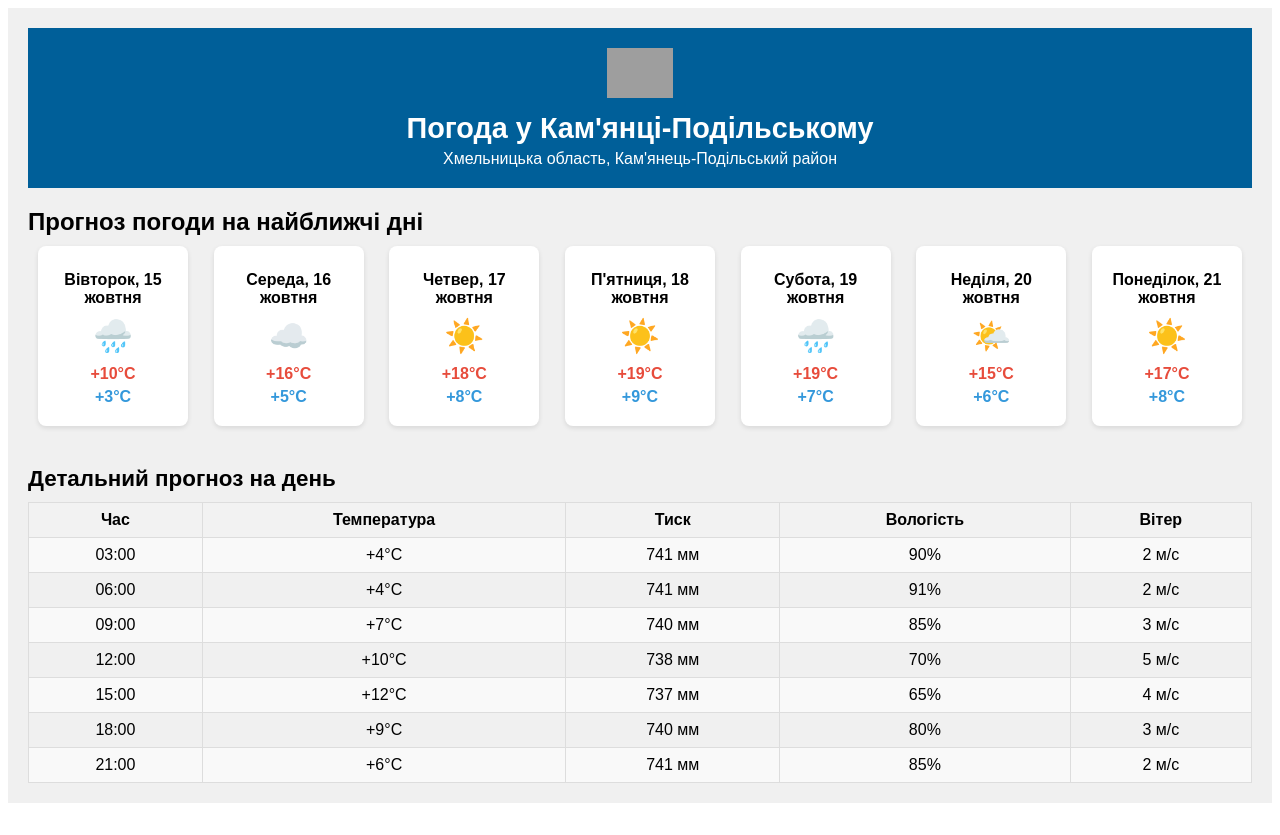
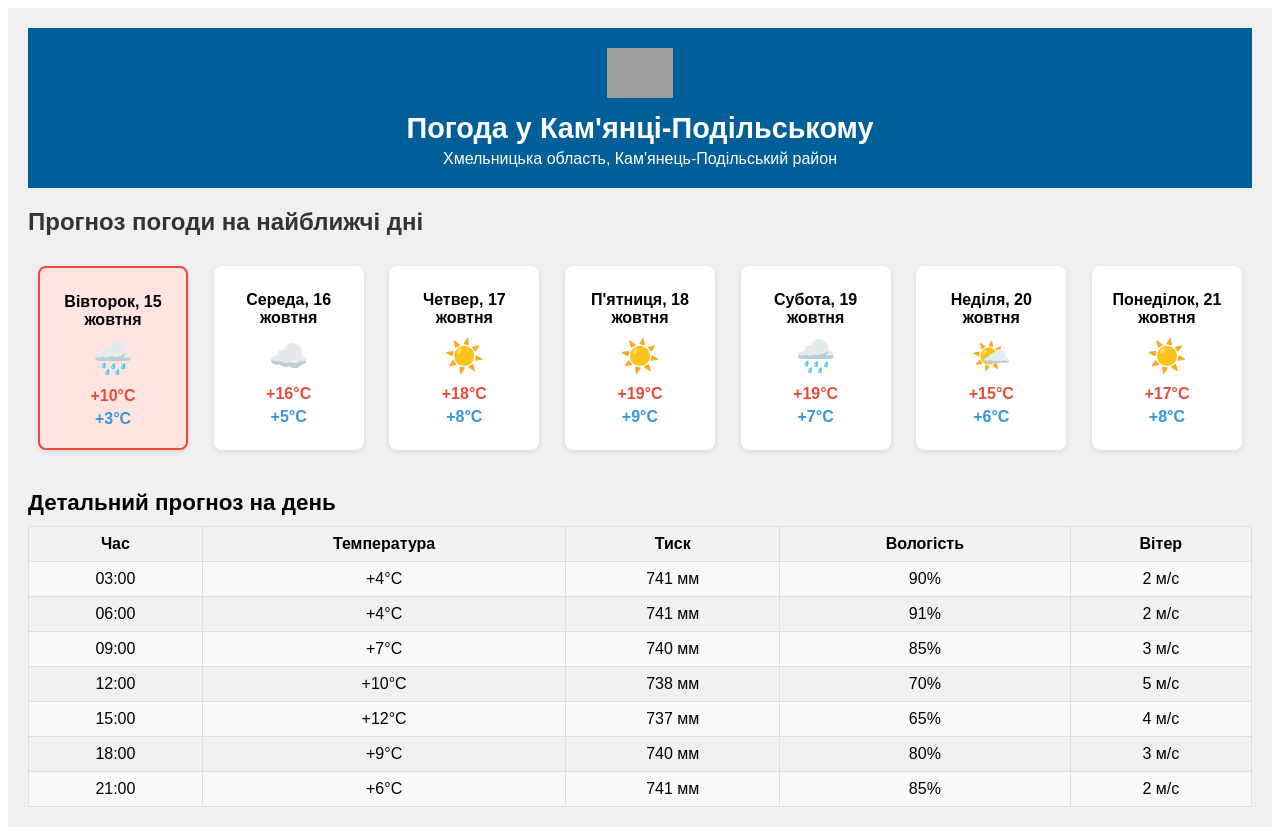
Before and after one commit to IT-Kamianets/weathersense, an Angular app: page / in a window 1280 px wide. Before the commit the page ends 811 px from the top, so only its background shows below. Built offline with nearby package versions, Linux system fonts and the light colour scheme; grey boxes are pictures that could not be loaded.

Commit message:
Update app.component.scss

```diff
--- a/src/app/app.component.scss
+++ b/src/app/app.component.scss
@@ -36,11 +36,16 @@ main {
 }
 
 .forecast {
+    h2 {
+        margin-bottom: 20px;
+        font-size: 1.5em;
+        color: #333;
+    }
+
     .forecast-days {
         display: flex;
         justify-content: space-between;
         flex-wrap: wrap;
-    }
 
         .day {
             background-color: white;
@@ -69,6 +74,12 @@ main {
             .temp-min {
                 color: #3498db;
                 font-weight: bold;
+            }
+        }
+
+        .day.today {
+            border: 2px solid #e74c3c; // Червона рамка
+            background-color: #ffe4e1; // Світло-рожевий фон
         }
     }
 }
@@ -104,11 +115,11 @@ main {
 @media (max-width: 768px) {
     .forecast-days {
         justify-content: center;
-    }
 
         .day {
             width: 100%;
             margin-bottom: 20px;
+        }
     }
 }
 
```
Lines whose indentation alone changed are shown as unchanged.
